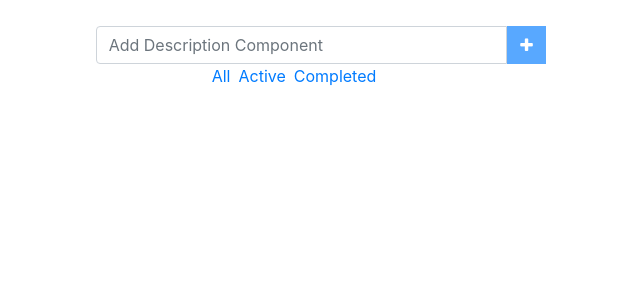
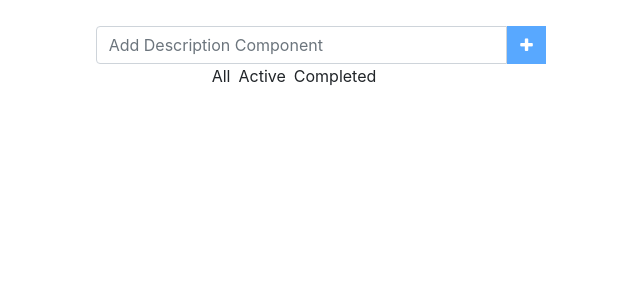
Before and after one commit to rbsharma/todolist, a React (Create React App) app: page / in a window 1280 px wide. Shown: the top 300 px of the page, without its empty margins (346-986 px from the left). Built offline with nearby package versions, Linux system fonts and the light colour scheme.

Commit message:
filter in progress

```diff
--- a/src/App.js
+++ b/src/App.js
@@ -8,7 +8,8 @@ class App extends Component {
 
   state = {
     ListItems: [],
-    newListItemValue: ''
+    newListItemValue: '',
+    isFilterApplied: false
   };
 
   render() {
@@ -18,11 +19,30 @@ class App extends Component {
           <AddListItemComponent GetListItem={this.AddListItem} />
         </div>
         <div>
-          <FilterList />
-          {<List onMarkComplete={this.UpdateListItemStatus} items={this.state.ListItems} />}
+          <FilterList GetFilterName={this.FilterListItems} />
+          {<List onMarkComplete={this.UpdateListItemStatus}
+            items={this.state.isFilterApplied ? this.ListItemsToDispay : this.ListItems} />}
         </div>
       </div>
     );
+  }
+
+
+  ListItemsToDispay = [];
+  FilterListItems(_filterName) {
+    // if (_filterName) {
+    //   console.log(this.state);
+    //   this.setState({
+    //     isFilterApplied: true
+    //   });
+    //   for (let item of this.state.ListItems) {
+
+    //   }
+    // } else {
+    //   this.setState({
+    //     isFilterApplied: false
+    //   });
+    // }
   }
 
   UpdateListItemStatus = (clickedListItem) => {
--- a/src/components/filter-list/filter-list.component.js
+++ b/src/components/filter-list/filter-list.component.js
@@ -2,13 +2,22 @@ import React, { Component } from 'react';
 import './filter-list.component.css';
 
 class FilterListComponent extends Component {
+
+    FilterClicked = (event) => {
+        let _filterName=event.currentTarget.textContent;
+        this.props.GetFilterName(_filterName);
+    }
+
     render() {
         return (
             <div>
                 <ul className="list-inline">
-                    <li className="list-inline-item"><a href="">All</a></li>
-                    <li className="list-inline-item"><a href="">Active</a></li>
-                    <li className="list-inline-item"><a href="">Completed</a></li>
+                    <li className="list-inline-item">
+                        <a onClick={this.FilterClicked}>All</a></li>
+                    <li className="list-inline-item">
+                        <a onClick={this.FilterClicked}>Active</a></li>
+                    <li className="list-inline-item">
+                        <a onClick={this.FilterClicked}>Completed</a></li>
                 </ul>
             </div>
         );
```
